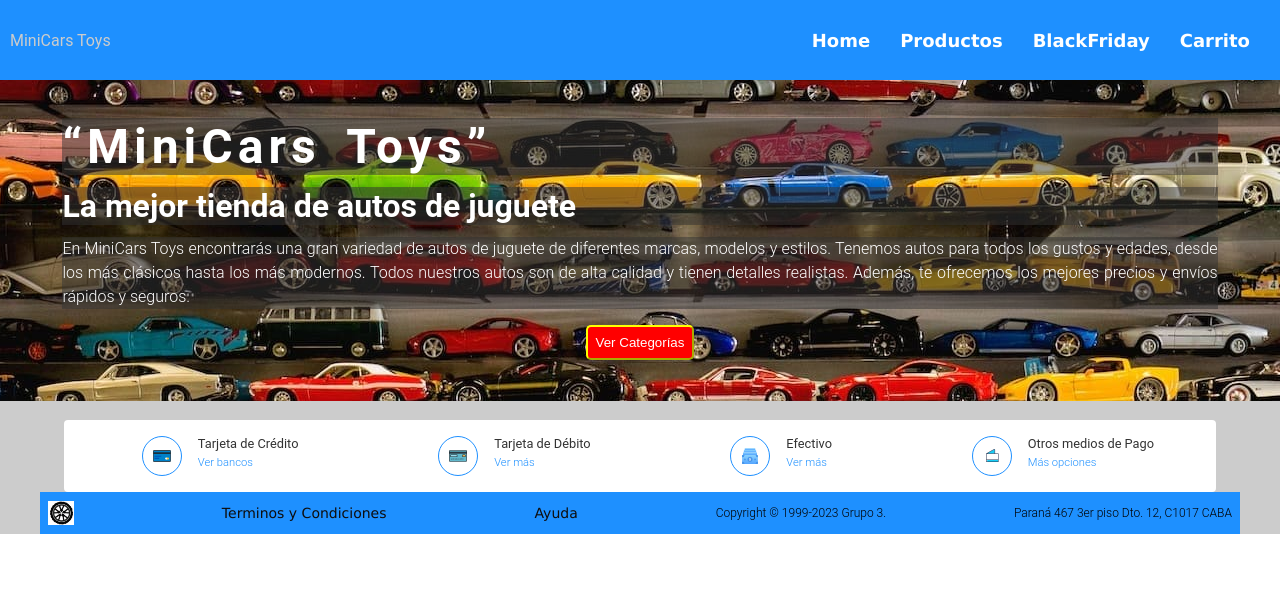
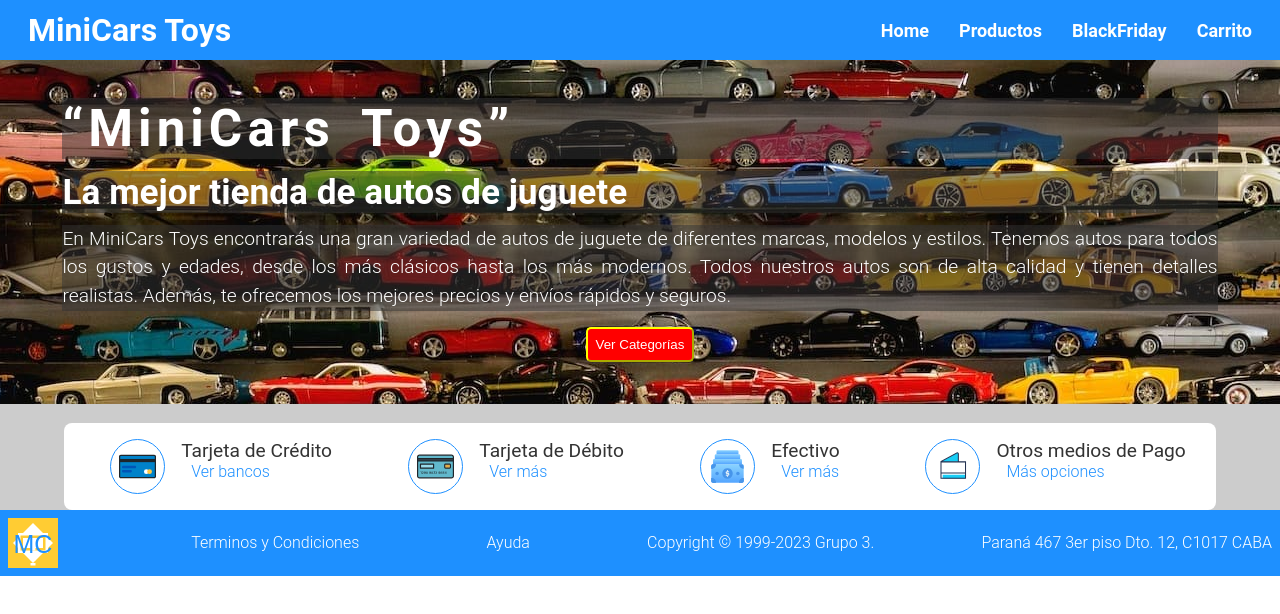
Before and after one commit to GDSegovia/Grupo_3, a React (Vite) app in the folder proyecto-tienda/: page / in a window 1280 px wide. Shown: the top 614 px of the page. Built offline with nearby package versions, Linux system fonts and the light colour scheme.

Commit message:
Navegador y Footer

```diff
--- a/proyecto-tienda/src/componentes/Hero.css
+++ b/proyecto-tienda/src/componentes/Hero.css
@@ -40,7 +40,7 @@
 }
 
 h1 {
-  font-size: 3rem;
+  font-size: 3.2rem;
   font-weight: bold;
   margin: 1% 3%;
   letter-spacing: 5px;
@@ -48,7 +48,7 @@ h1 {
 }
 
 .hero_title-2 {
-  font-size: 2.0rem;
+  font-size: 2.2rem;
   margin: 1% 2%;
 }
 
@@ -64,7 +64,8 @@ h1,
 .paragraph-1 {
   text-align: justify;
   font-weight: 300;
-  line-height: 1.5rem;
+  font-size: 1.2rem;
+  line-height: 1.8rem;
 }
 
 /*----------------------*\
@@ -80,7 +81,7 @@ h1,
   flex-direction: row;
   flex-wrap: wrap;
   justify-content: space-around;
-  border-radius: 4px;
+  border-radius: 8px;
   align-items: center;
 }
 
@@ -91,15 +92,13 @@ h1,
 
   .title-3_2 {
     color: var(--negro);
-    font-size: 0.8rem;
+    font-size: 1.2rem;
     font-weight: 400;
   }
 
   .hero_card-a {
     color: var(--azul-oscuro);
-    font-size: 0.7rem;
     font-weight: 300;
-    padding: 0;
   }
   .hero_card-a:hover {
     color: var(--azul-claro);
@@ -112,12 +111,12 @@ h1,
 .efectivo,
 .otros{
   margin: 0 1rem 0;
-  width: 40px;
-  height: 40px;
+  width: 55px;
+  height: 55px;
   line-height: 35px;
   border: 1px solid var(--azul-oscuro);
-  border-radius: 25px;
-  padding: auto;
+  border-radius: 50%;
+  padding: 8px;
 }
 
 
--- a/proyecto-tienda/src/componentes/Hero.jsx
+++ b/proyecto-tienda/src/componentes/Hero.jsx
@@ -23,7 +23,7 @@ function Hero() {
 
             <h2 className="hero_title-2">La mejor tienda de autos de juguete</h2>
             <p className="paragraph-1">En MiniCars Toys encontrarás una gran variedad de autos de juguete de diferentes marcas, modelos y estilos. Tenemos autos para todos los gustos y edades, desde los más clásicos hasta los más modernos. Todos nuestros autos son de alta calidad y tienen detalles realistas. Además, te ofrecemos los mejores precios y envíos rápidos y seguros.</p>
-            {/* <button className="button" >Ver catálogo</button> */}
+
             <Boton className="boton" color="var(--Rojo)" texto="Ver Categorías" onClick={hadleClickEnBoton}/>
 
           </article>
--- a/proyecto-tienda/src/componentes/Navegador.css
+++ b/proyecto-tienda/src/componentes/Navegador.css
@@ -1,37 +1,40 @@
 .navegador {
   background-color: var(--azul-oscuro);
   color: #021c1e;
-  padding: 10px;
+  padding: 8px;
   width: 100%;
   /* position: fixed; */
   top: 0;
   left: 0;
-  height: 80px;
-  box-sizing: border-box;
+  height: 60px;
+  /* box-sizing: border-box; */
   display: flex;
+  flex-direction: row;
   justify-content: space-between;
   align-items: center;
 }
 
-.logo {
-  font-size: 24px;
+/* .logo {
   font-weight: bolder;
-  margin-right: 20px;
+  font-size: 48px;
+  margin: 0 20px;
   color: #99ccff;
+} */
+
+.resaltado {
+  color: var(--blanco);
+  font-weight: bolder;
+  font-size: 32px;
+  margin: 0 20px;
 }
 
-.resaltado {
-  color: #CCCCCC;
-}
-
-ul {
+/* .navegador ul {
   list-style-type: none;
   margin: 0;
   padding: 0;
-  font-family: Verdana, Geneva, Tahoma, sans-serif, sans-serif;
-}
+} */
 
-li {
+.navegador ul li {
   display: inline-block;
   margin-right: 10px;
   color: #99ccff;
@@ -41,11 +44,12 @@ li {
 
 a {
   text-decoration: none;
-  color: rgb(255, 255, 255);
+  color: var(--blanco);
   padding: 5px 10px;
   border-radius: 5px;
 }
 
-a:hover {
+
+/* a:hover {
   background-color: #555;
-}
+} */
--- a/proyecto-tienda/src/componentes/Piedepagina.css
+++ b/proyecto-tienda/src/componentes/Piedepagina.css
@@ -3,11 +3,8 @@
   padding: 8px;
   text-align: center;
   width: 100%;
-  /* position: fixed; */
   bottom: 0;
-  max-width: 1200px;
   font-weight: 300;
-  font-size: 10px;
   margin: 0 auto;
   display: flex;
   justify-content: space-between;
@@ -17,21 +14,14 @@
 
 .Piedepagina img {
   width: auto;
-  height: 1.5rem;
-  margin-right: 10px;
+  height: 50px;
+  margin-right: 1rem;
 }
 
 .Piedepagina a {
-  color: rgb(14, 13, 13);
   text-decoration: none;
-  font-size: 14px;
-  font-family: Verdana, Geneva, Tahoma, sans-serif;
-}
-
-.Piedepagina a.terminos,
-.Piedepagina a.ayuda {
-  color: #99CCFF;
-  font-size: 10px;
+  color: var(--blanco);
+  font-size: 1rem;
 }
 
 .Piedepagina a:hover {
@@ -40,8 +30,8 @@
 
 .Piedepagina p {
   margin: 5px 0;
-  color: black;
+  color: var(--blanco);
   text-align: right;
-  font-size: 12px;
+  font-size: 1rem;
   line-height: 1.2;
 }
--- a/proyecto-tienda/src/componentes/Piedepagina.jsx
+++ b/proyecto-tienda/src/componentes/Piedepagina.jsx
@@ -1,5 +1,5 @@
 import React from "react";
-import Logo from "../assets/icons/Logo.jpg"
+import Logo from "../assets/icons/Logo-tipo.svg"
 import './Piedepagina.css';
 
 function Piedepagina() {
```
Also changed, not shown: proyecto-tienda/src/assets/icons/Logo-tipo.svg (added), proyecto-tienda/src/componentes/Navegador.jsx (line endings or trailing spaces).
